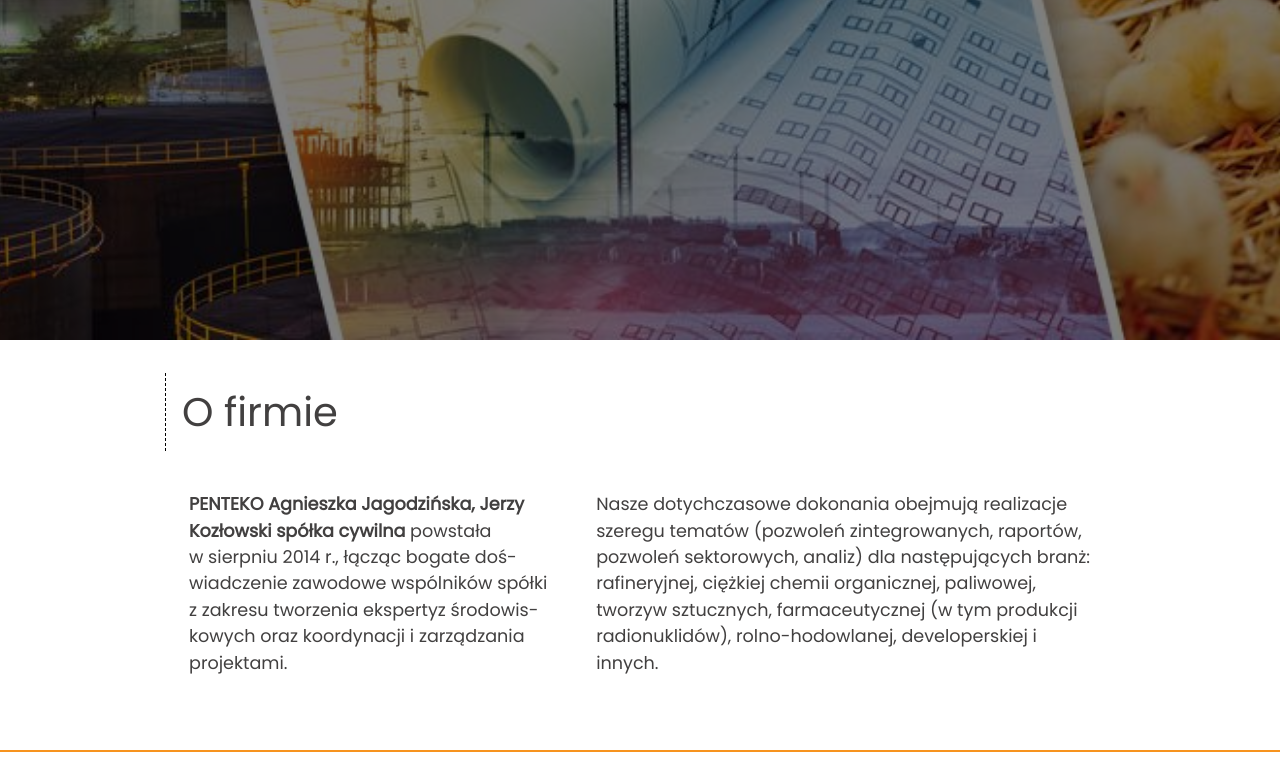
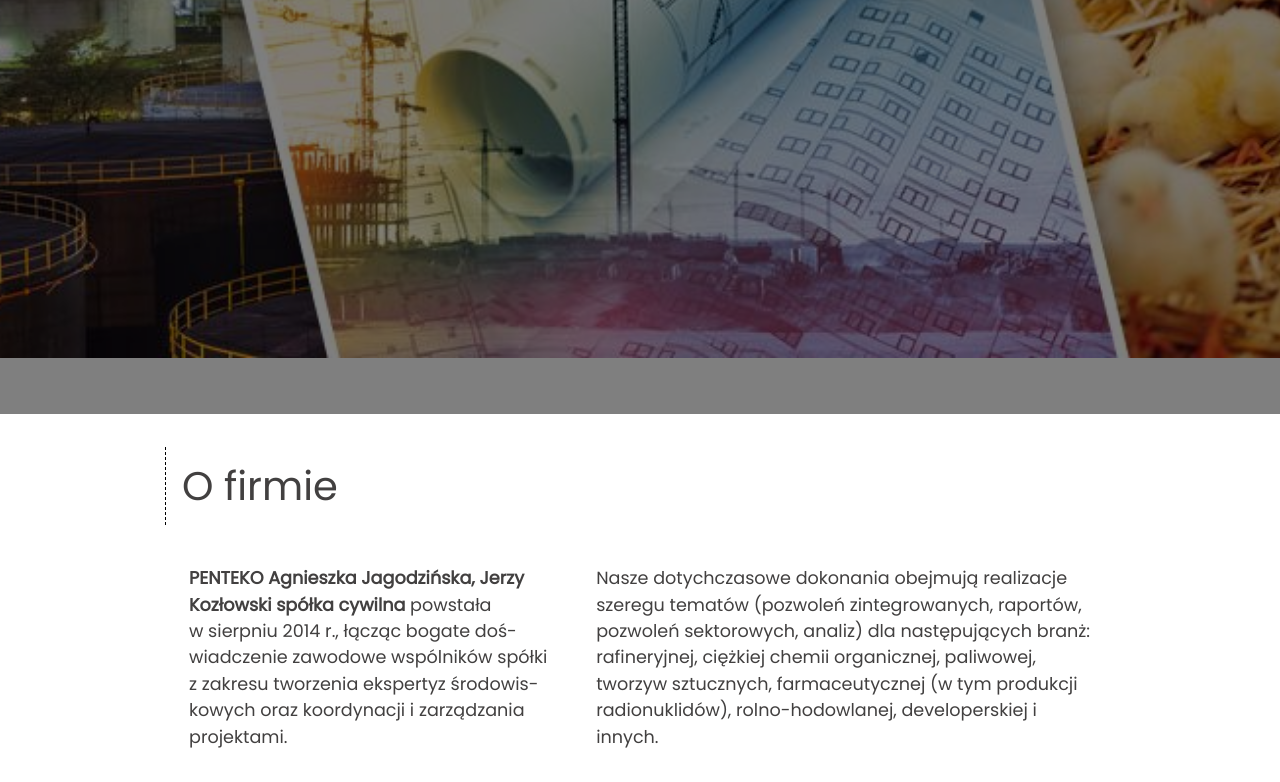
Before and after one commit to LucasK1/penteko, a plain HTML site: page index.html in a window 1280 px wide. Shown: the part 456-1238 px from the top of the page. Drawn offline with Linux system fonts and the light colour scheme.

Commit message:
Adjust mobile once again

```diff
--- a/styles/style.css
+++ b/styles/style.css
@@ -337,14 +337,14 @@ button {
     width: 50%;
     font-size: 0.9rem;
   }
-  .landing {
+  /* .landing {
     margin-top: 100px;
     min-height: 87vh;
     height: 87vh;
   }
   .landing::before {
     height: 87vh;
-  }
+  } */
 
   .offer__lead,
   .projects__lead {
```
